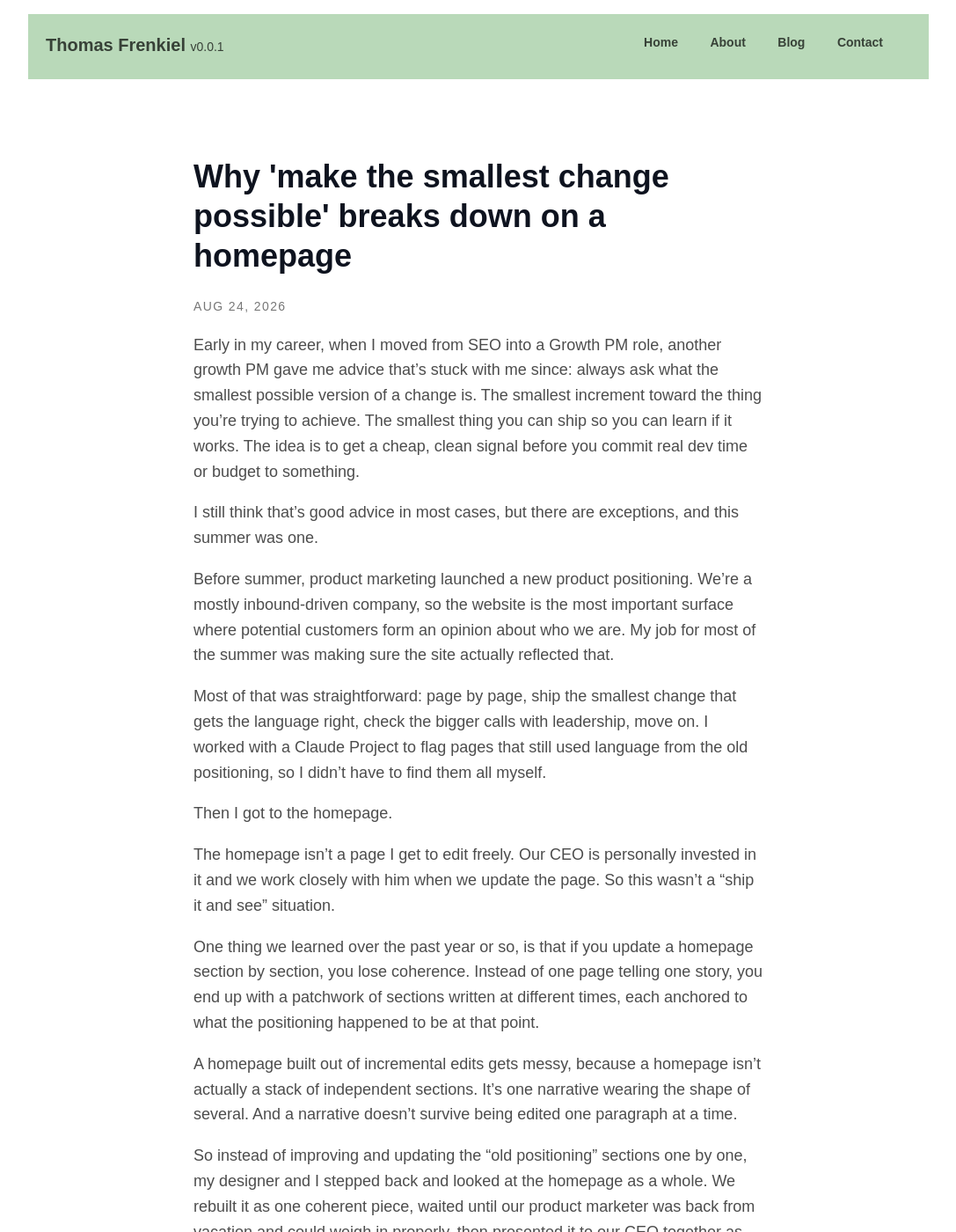
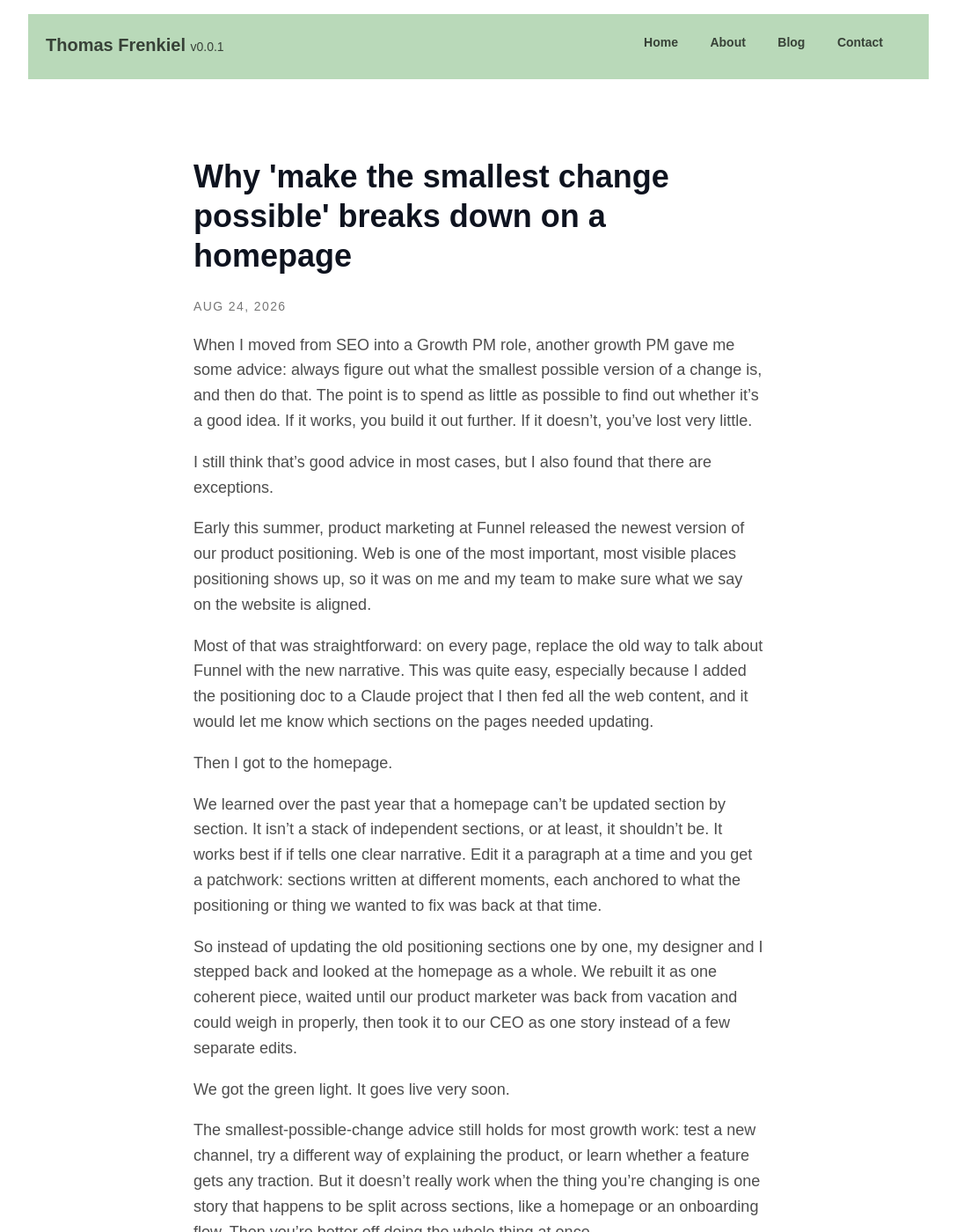
Before and after one commit to tfrenkiel040/website, a Jekyll site: the page built from _posts/2026-08-24-smallest-change-homepage.md, in a window 1280 px wide and 1400 px high. Shown: the whole window at 88% size, without its empty margins (96-1183 px from the left). Built offline with Jekyll 4.4.1, drawn with Linux system fonts in a browser that asks for light colours; some of the changed text lies outside the part shown.

Commit message:
Update 2026-08-24-smallest-change-homepage.md

```diff
--- a/_posts/2026-08-24-smallest-change-homepage.md
+++ b/_posts/2026-08-24-smallest-change-homepage.md
@@ -5,24 +5,20 @@ date: 2026-08-24
 categories: [Marketing, Product]
 ---
 
-Early in my career, when I moved from SEO into a Growth PM role, another growth PM gave me advice that's stuck with me since: always ask what the smallest possible version of a change is. The smallest increment toward the thing you're trying to achieve. The smallest thing you can ship so you can learn if it works. The idea is to get a cheap, clean signal before you commit real dev time or budget to something.
+When I moved from SEO into a Growth PM role, another growth PM gave me some advice: always figure out what the smallest possible version of a change is, and then do that. The point is to spend as little as possible to find out whether it's a good idea. If it works, you build it out further. If it doesn't, you've lost very little.
 
-I still think that's good advice in most cases, but there are exceptions, and this summer was one.
+I still think that's good advice in most cases, but I also found that there are exceptions.
 
-Before summer, product marketing launched a new product positioning. We're a mostly inbound-driven company, so the website is the most important surface where potential customers form an opinion about who we are. My job for most of the summer was making sure the site actually reflected that.
+Early this summer, product marketing at Funnel released the newest version of our product positioning. Web is one of the most important, most visible places positioning shows up, so it was on me and my team to make sure what we say on the website is aligned.
 
-Most of that was straightforward: page by page, ship the smallest change that gets the language right, check the bigger calls with leadership, move on. I worked with a Claude Project to flag pages that still used language from the old positioning, so I didn't have to find them all myself.
+Most of that was straightforward: on every page, replace the old way to talk about Funnel with the new narrative. This was quite easy, especially because I added the positioning doc to a Claude project that I then fed all the web content, and it would let me know which sections on the pages needed updating.
 
 Then I got to the homepage.
 
-The homepage isn't a page I get to edit freely. Our CEO is personally invested in it and we work closely with him when we update the page. So this wasn't a "ship it and see" situation.
+We learned over the past year that a homepage can't be updated section by section. It isn't a stack of independent sections, or at least, it shouldn't be. It works best if if tells one clear narrative. Edit it a paragraph at a time and you get a patchwork: sections written at different moments, each anchored to what the positioning or thing we wanted to fix was back at that time.
 
-One thing we learned over the past year or so, is that if you update a homepage section by section, you lose coherence. Instead of one page telling one story, you end up with a patchwork of sections written at different times, each anchored to what the positioning happened to be at that point.
+So instead of updating the old positioning sections one by one, my designer and I stepped back and looked at the homepage as a whole. We rebuilt it as one coherent piece, waited until our product marketer was back from vacation and could weigh in properly, then took it to our CEO as one story instead of a few separate edits.
 
-A homepage built out of incremental edits gets messy, because a homepage isn't actually a stack of independent sections. It's one narrative wearing the shape of several. And a narrative doesn't survive being edited one paragraph at a time.
+We got the green light. It goes live very soon.
 
-So instead of improving and updating the "old positioning" sections one by one, my designer and I stepped back and looked at the homepage as a whole. We rebuilt it as one coherent piece, waited until our product marketer was back from vacation and could weigh in properly, then presented it to our CEO together as one story, not three separate edits.
-
-It went well. The new homepage is going live soon, along with a new main nav, something I'd wanted to do for a long time.
-
-The smallest-possible-change advice still holds for most growth work: test a new channel, eperiment with a new way to explain your product, or test out if a new feature gets traction. It breaks down for anything that's really one narrative dressed up as multiple sections. A homepage. An onboarding flow. A pitch deck. You can't patch a story incrementally. At some point you have to step back and rewrite the whole thing at once.
+The smallest-possible-change advice still holds for most growth work: test a new channel, try a different way of explaining the product, or learn whether a feature gets any traction. But it doesn't really work when the thing you're changing is one story that happens to be split across sections, like a homepage or an onboarding flow. Then you're better off doing the whole thing at once.
```
